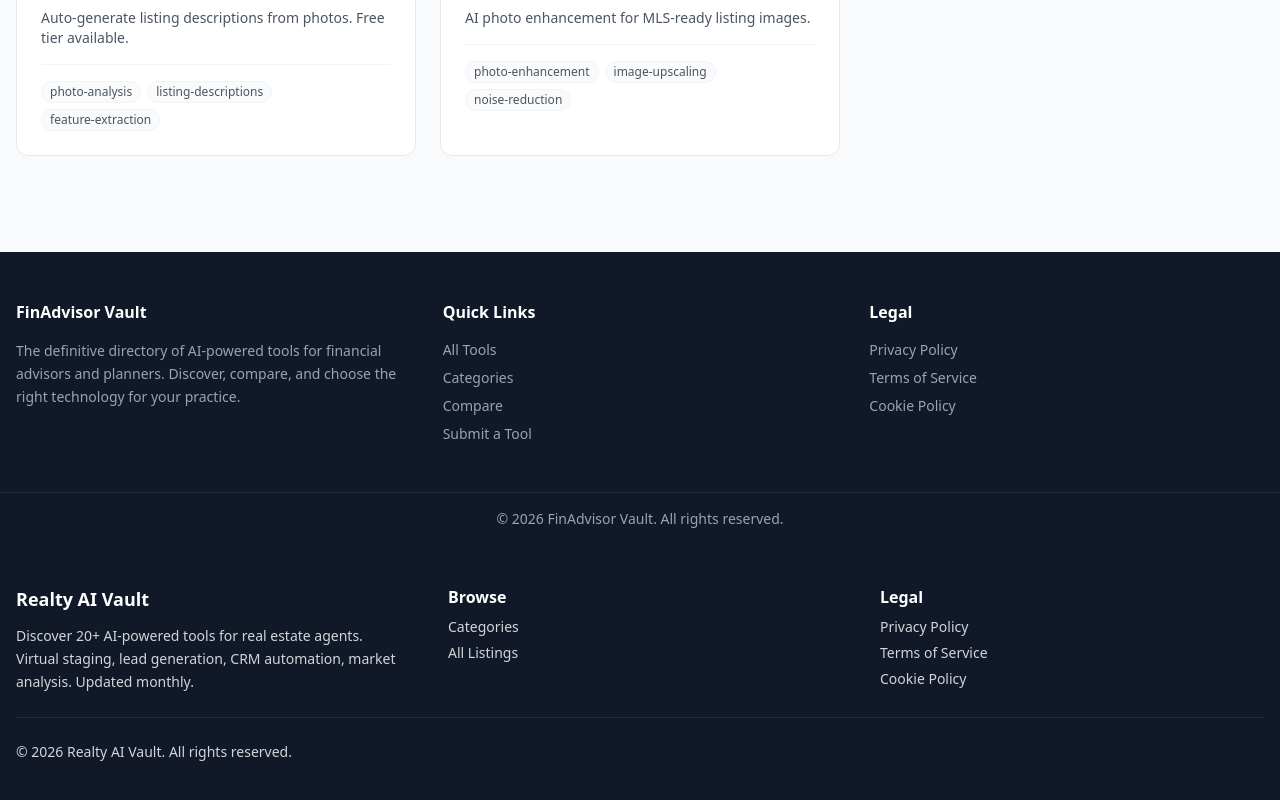
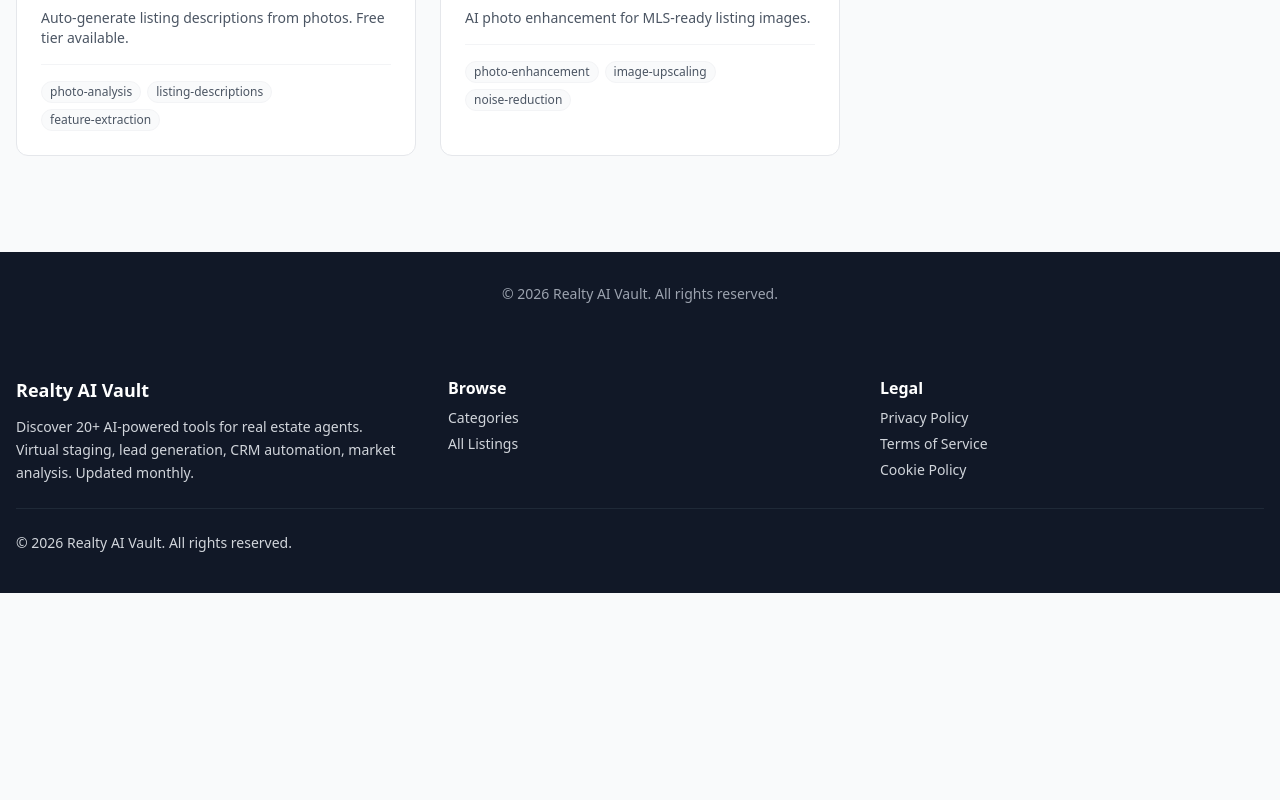
Before and after one commit to slsinteractive88-stack/ai-tools-real-estate-directory, a Next.js app: page /listings/virtual-staging-ai in a window 1280 px wide. Shown: the part 1553-2353 px from the top of the page. After the commit the page ends 2146 px from the top, so only its background shows below. Built offline with nearby package versions, Linux system fonts and the light colour scheme; no server answers.

Commit message:
Remove empty sections from listing detail pages

```diff
--- a/src/app/listings/[slug]/page.tsx
+++ b/src/app/listings/[slug]/page.tsx
@@ -146,7 +146,7 @@
               </section>
             )}
 
-            {/* Target Users */}
+            {/* Best For */}
             {listing.targetUsers && listing.targetUsers.length > 0 && (
               <section className="bg-white rounded-xl border border-gray-200 p-6 sm:p-8">
                 <h2 className="text-xl font-semibold text-gray-900 mb-4">Best For</h2>
@@ -216,7 +216,7 @@
                 </div>
               )}
 
-              {/* Contact Info (if available) */}
+              {/* Contact Info */}
               {(listing.email || listing.phone || listing.address) && (
                 <div className="bg-white rounded-xl border border-gray-200 p-6">
                   <h3 className="font-semibold text-gray-900 mb-4">Contact</h3>
@@ -298,35 +298,10 @@
         })()}
       </main>
 
-      {/* Footer */}
+      {/* Simple Footer */}
       <footer className="bg-gray-900 text-gray-400 mt-16">
-        <div className="container mx-auto px-4 py-12 grid grid-cols-1 md:grid-cols-3 gap-8">
-          <div>
-            <h3 className="text-white font-semibold mb-4">FinAdvisor Vault</h3>
-            <p className="text-sm leading-relaxed">
-              The definitive directory of AI-powered tools for financial advisors and planners. Discover, compare, and choose the right technology for your practice.
-            </p>
-          </div>
-          <div>
-            <h3 className="text-white font-semibold mb-4">Quick Links</h3>
-            <ul className="space-y-2 text-sm">
-              <li><Link href="/listings" className="hover:text-white">All Tools</Link></li>
-              <li><Link href="/categories" className="hover:text-white">Categories</Link></li>
-              <li><Link href="/compare" className="hover:text-white">Compare</Link></li>
-              <li><Link href="/submit" className="hover:text-white">Submit a Tool</Link></li>
-            </ul>
-          </div>
-          <div>
-            <h3 className="text-white font-semibold mb-4">Legal</h3>
-            <ul className="space-y-2 text-sm">
-              <li><Link href="/privacy" className="hover:text-white">Privacy Policy</Link></li>
-              <li><Link href="/terms" className="hover:text-white">Terms of Service</Link></li>
-              <li><Link href="/cookies" className="hover:text-white">Cookie Policy</Link></li>
-            </ul>
-          </div>
-        </div>
-        <div className="border-t border-gray-800 py-4 text-center text-sm">
-          © {new Date().getFullYear()} FinAdvisor Vault. All rights reserved.
+        <div className="container mx-auto px-4 py-8 text-center text-sm">
+          © {new Date().getFullYear()} Realty AI Vault. All rights reserved.
         </div>
       </footer>
     </div>
```
